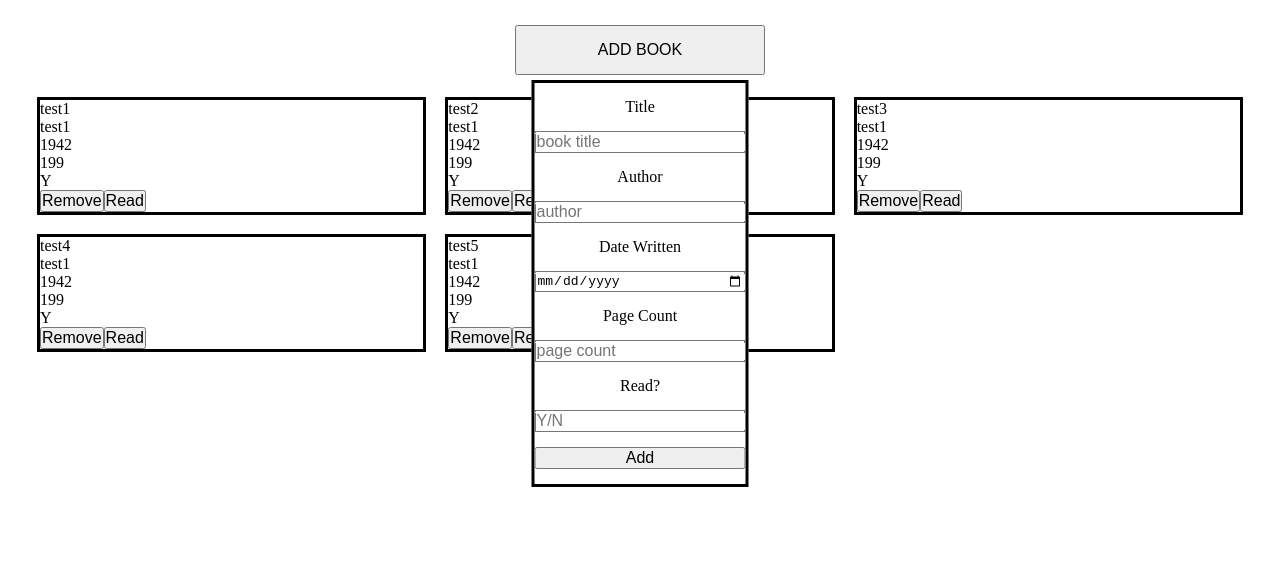
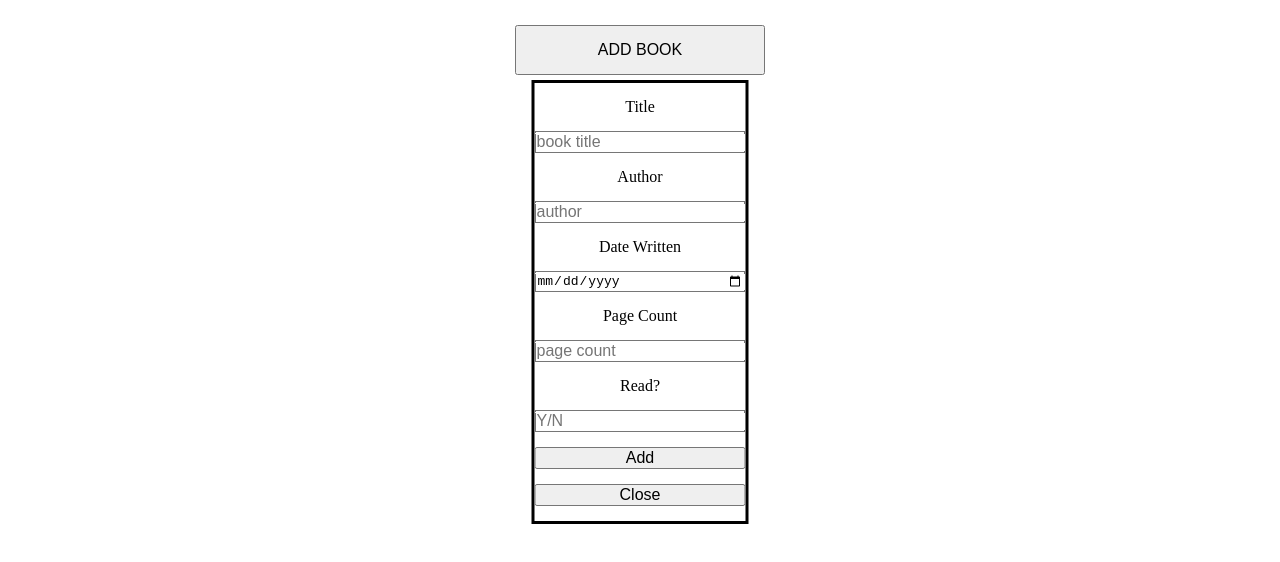
Before and after one commit to Duh-Shawn/javascript-library, a plain HTML site: page index.html in a window 1280 px wide. Both pictures are taken after a click on the button "ADD BOOK". Drawn offline with Linux system fonts and the light colour scheme.

Commit message:
Refactor form submission logic, html class naming convetions, & implement close form functionality

```diff
--- a/index.html
+++ b/index.html
@@ -9,14 +9,12 @@
     <script type="text/javascript" src="script.js" defer></script>
 </head>
 <body>
-
-
-    <div class="main-container">
+    <div class="mainContainer">
         <button class="addBookButton">ADD BOOK</button>
-        <div class="card-container"></div>
+        <div class="cardContainer"></div>
     </div>
-    <div class="form-popup" id="bookForm">
-        <form class="form-container">
+    <div class="formPopup" id="bookForm">
+        <form action="javascript:void(0);" class="formContainer">
             <label for="title">Title</label>
             <input type="text" placeholder="book title" id="title" name="title" required>
 
@@ -32,9 +30,9 @@
             <label for="read">Read?</label>
             <input type="text" placeholder="Y/N" id="read" name="read" required>
 
-            <button type="button" class="inFormButton">Add</button>
+            <button type="submit" class="inFormButton">Add</button>
+            <button type="button" class="closeFormButton">Close</button>
         </form>
     </div>
-
 </body>
 </html>
--- a/script.js
+++ b/script.js
@@ -1,27 +1,18 @@
-
-
 let addBookButton = document.querySelector(".addBookButton");
 addBookButton.addEventListener('click', openForm);
 
-let inFormButton = document.querySelector(".inFormButton");
-inFormButton.addEventListener('click', event => {
-    let title = document.getElementById("title").value;
-    let author = document.getElementById("author").value;
-    let date = document.getElementById("date").value;
-    let pages = document.getElementById("pages").value;
-    let read = document.getElementById("read").value;
-    addBookToLibrary(title, author, date, pages, read);
-    document.querySelector(".form-container").reset();
-    closeForm();
-    createCardStack()
-});
+let formContainer = document.querySelector(".formContainer");
+formContainer.addEventListener('submit', formSubmit);
+
+let closeFormButton = document.querySelector(".closeFormButton");
+closeFormButton.addEventListener('click', closeForm);
 
 let myLibrary = [
-    {title: 'test1', author: 'test1', dateWritten: 1942, pageCount: 199, read: 'Y'},
-    {title: 'test2', author: 'test1', dateWritten: 1942, pageCount: 199, read: 'Y'},
-    {title: 'test3', author: 'test1', dateWritten: 1942, pageCount: 199, read: 'Y'},
-    {title: 'test4', author: 'test1', dateWritten: 1942, pageCount: 199, read: 'Y'},
-    {title: 'test5', author: 'test1', dateWritten: 1942, pageCount: 199, read: 'Y'},
+    // {title: 'test1', author: 'test1', dateWritten: 1942, pageCount: 199, read: 'Y'},
+    // {title: 'test2', author: 'test1', dateWritten: 1942, pageCount: 199, read: 'Y'},
+    // {title: 'test3', author: 'test1', dateWritten: 1942, pageCount: 199, read: 'Y'},
+    // {title: 'test4', author: 'test1', dateWritten: 1942, pageCount: 199, read: 'Y'},
+    // {title: 'test5', author: 'test1', dateWritten: 1942, pageCount: 199, read: 'Y'},
 ];
 
 function Book(title, author, dateWritten, pageCount, read) {
@@ -49,8 +40,8 @@ function addBookToLibrary(title, author, dateWritten, pageCount, read) {
 }
 
 function createCardStack(){
-    let mainContainer = document.querySelector(".main-container");
-    let cardContainer = document.querySelector(".card-container");
+    let mainContainer = document.querySelector(".mainContainer");
+    let cardContainer = document.querySelector(".cardContainer");
     cardContainer.textContent = ""; //clear container to render a fresh stack each time
     myLibrary.forEach ((book, index) => {
         book.dataIndex = index; //set the object data attribute to value of array index in real time
@@ -93,6 +84,19 @@ function openForm() {
     document.getElementById("bookForm").style.display = "block";;
 }
 
+//helper method for add book form submission
+function formSubmit(){
+    let title = document.getElementById("title").value;
+    let author = document.getElementById("author").value;
+    let date = document.getElementById("date").value;
+    let pages = document.getElementById("pages").value;
+    let read = document.getElementById("read").value;
+    addBookToLibrary(title, author, date, pages, read);
+    document.querySelector(".formContainer").reset();
+    closeForm();
+    createCardStack()
+}
+
 function removeBookCard(event) {
     let bookTitle = event.currentTarget.parentNode.children[0].textContent;
     let obj = myLibrary.find(book => book.title === bookTitle);
--- a/styles.css
+++ b/styles.css
@@ -8,7 +8,7 @@ body{
     height: 100vh;
 }
 
-.main-container{
+.mainContainer{
     display: flex;
     flex-direction: column;
     padding-left: 25px;
@@ -25,7 +25,7 @@ body{
     margin-bottom: 25px;
 }
 
-.card-container{
+.cardContainer{
     display: grid;
     grid-template-columns: repeat(auto-fit, minmax(300px, 1fr));
     gap: 25px;
@@ -37,7 +37,7 @@ body{
 }
 
 /* Form hidden by default */
-.form-popup {
+.formPopup {
     display: none;
     position: fixed;
     top: 10%;
@@ -49,7 +49,7 @@ body{
 
 }
 
-.form-container{
+.formContainer{
     display: flex;
     flex-direction: column;
     max-width: 300px;
```
